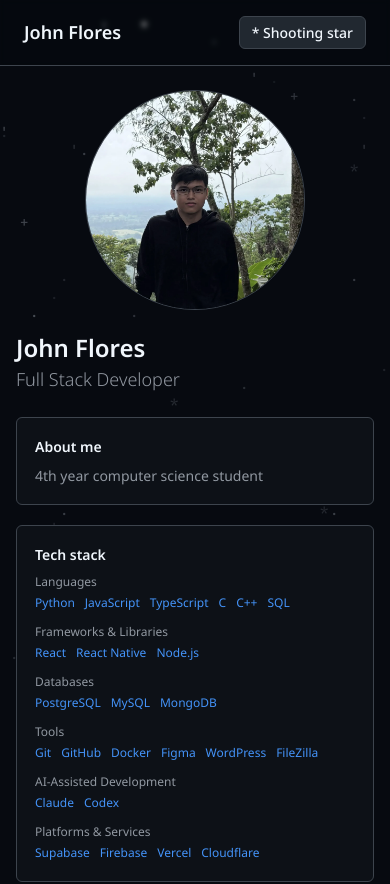
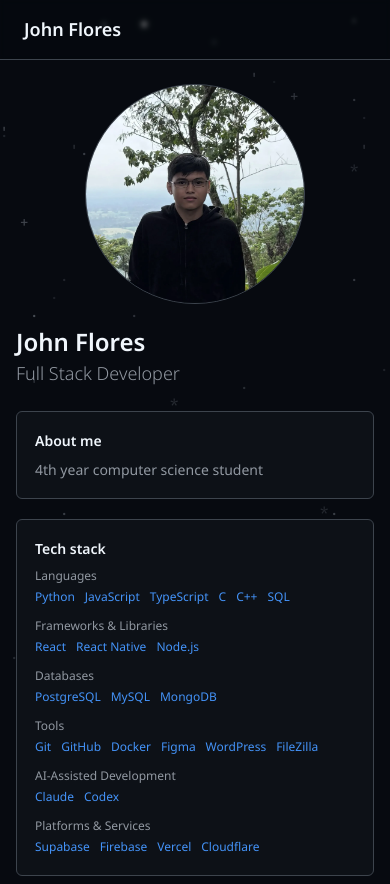
Before and after one commit to NaturesBiscuits/NaturesBiscuits.github.io, a plain HTML site: page index.html in a window 390 px wide. Shown: the top 884 px of the page. Drawn offline with Linux system fonts and the light colour scheme.

Commit message:
Add profile photo, refine layout spacing, and tune night sky
Layout and profile
- Replace the photo placeholder with me.webp, zoomed in slightly
  (scale 1.15) inside the circular frame
- Widen the sidebar (300px -> 340px) so the photo displays larger
- Widen the page slightly (1280px -> 1360px) while keeping the large
  side margins; top bar width matches the content
- Add a left border to the sidebar so both sides of the tinted panel
  are outlined evenly (side borders hidden on mobile)

Spacing
- Double the gap between project cards (16px -> 32px; 20px on mobile)
- Increase padding in the sidebar, content area, cards, and project info
- Add more space around the name, role, and section title

Night sky
- Remove the manual shooting star button; shooting stars still
  appear automatically every 5 seconds
- Glitter about 2 stars per second, one at a time at staggered
  moments (0.3-0.7s apart), with a slow 3.5-6s fade in and out

Misc
- Bump asset versions to v=10 to bust browser cache

```diff
--- a/index.html
+++ b/index.html
@@ -7,20 +7,19 @@
   <link rel="preconnect" href="https://fonts.googleapis.com">
   <link rel="preconnect" href="https://fonts.gstatic.com" crossorigin>
   <link rel="stylesheet" href="https://fonts.googleapis.com/css2?family=Noto+Sans:wght@300;400;500;600&family=JetBrains+Mono:wght@400;700&display=swap">
-  <link rel="stylesheet" href="style.css?v=9">
+  <link rel="stylesheet" href="style.css?v=10">
 </head>
 <body>
   <canvas id="sky" aria-hidden="true" style="position:fixed;inset:0;width:100%;height:100%;z-index:-1;pointer-events:none"></canvas>
   <header class="topbar">
     <div class="topbar-inner">
       <h1>John Flores</h1>
-      <button id="shoot-btn" class="btn" type="button">* Shooting star</button>
     </div>
   </header>
 
   <div class="layout">
     <aside class="sidebar">
-      <img class="photo" src="me.webp" alt="Photo of John Flores">
+      <div class="photo"><img src="me.webp" alt="Photo of John Flores"></div>
       <h2 class="name">John Flores</h2>
       <p class="role">Full Stack Developer</p>
 
@@ -95,6 +94,6 @@
       </div>
     </main>
   </div>
-  <script src="sky.js?v=9"></script>
+  <script src="sky.js?v=10"></script>
 </body>
 </html>
--- a/sky.js
+++ b/sky.js
@@ -12,9 +12,9 @@
   const DENSITY = 0.035;                 // share of grid cells holding a star
 
   // Glitter: a star fades in to #FFFFFF growing . -> + -> * (soft glow), then fades back.
-  // Every couple of seconds, a couple of random stars start glittering.
-  const GLITTER_EVERY_MIN = 1.5, GLITTER_EVERY_MAX = 3; // seconds between glitter batches
-  const GLITTER_BATCH_MIN = 1, GLITTER_BATCH_MAX = 2;   // stars per batch
+  // About 2 stars per second start glittering, one at a time at staggered moments.
+  const GLITTER_EVERY_MIN = 0.3, GLITTER_EVERY_MAX = 0.7; // seconds between glitters (avg 0.5s)
+  const GLITTER_BATCH_MIN = 1, GLITTER_BATCH_MAX = 1;     // one star per glitter
   const GLITTER_MIN = 3.5, GLITTER_MAX = 6; // seconds for one slow fade in + fade out
 
   // Shooting star: one character per row and column, so it is a single clean diagonal.
@@ -146,7 +146,6 @@
 
   addEventListener('resize', resize);
   resize();
-  document.getElementById('shoot-btn')?.addEventListener('click', spawnShooter);
   window.spawnShooter = spawnShooter;
   requestAnimationFrame(frame);
 })();
--- a/style.css
+++ b/style.css
@@ -35,19 +35,6 @@ body {
 }
 
 
-.btn {
-  margin-left: auto;
-  background: #212830;
-  color: var(--text);
-  border: 1px solid var(--border);
-  border-radius: 6px;
-  padding: 5px 12px;
-  font: inherit;
-  font-weight: 500;
-  cursor: pointer;
-}
-.btn:hover { background: #262c36; border-color: var(--muted); }
-
 /* Let the sky show through the large panels; cards stay solid for readability. */
 .topbar { background: rgba(1, 4, 9, 0.6) !important; backdrop-filter: blur(2px); }
 .sidebar { background: rgba(1, 4, 9, 0.45) !important; }
@@ -79,13 +66,19 @@ a:hover { text-decoration: underline; }
 }
 
 .photo {
-  display: block;
   aspect-ratio: 1;
   width: 100%;
   border-radius: 50%;
   border: 1px solid var(--border);
   background: var(--surface);
+  overflow: hidden;
+}
+.photo img {
+  display: block;
+  width: 100%;
+  height: 100%;
   object-fit: cover;
+  transform: scale(1.15); /* zoom in a bit; the circle crops the edges */
 }
 
 .name { margin: 20px 0 0; font-size: 24px; font-weight: 600; }
```
